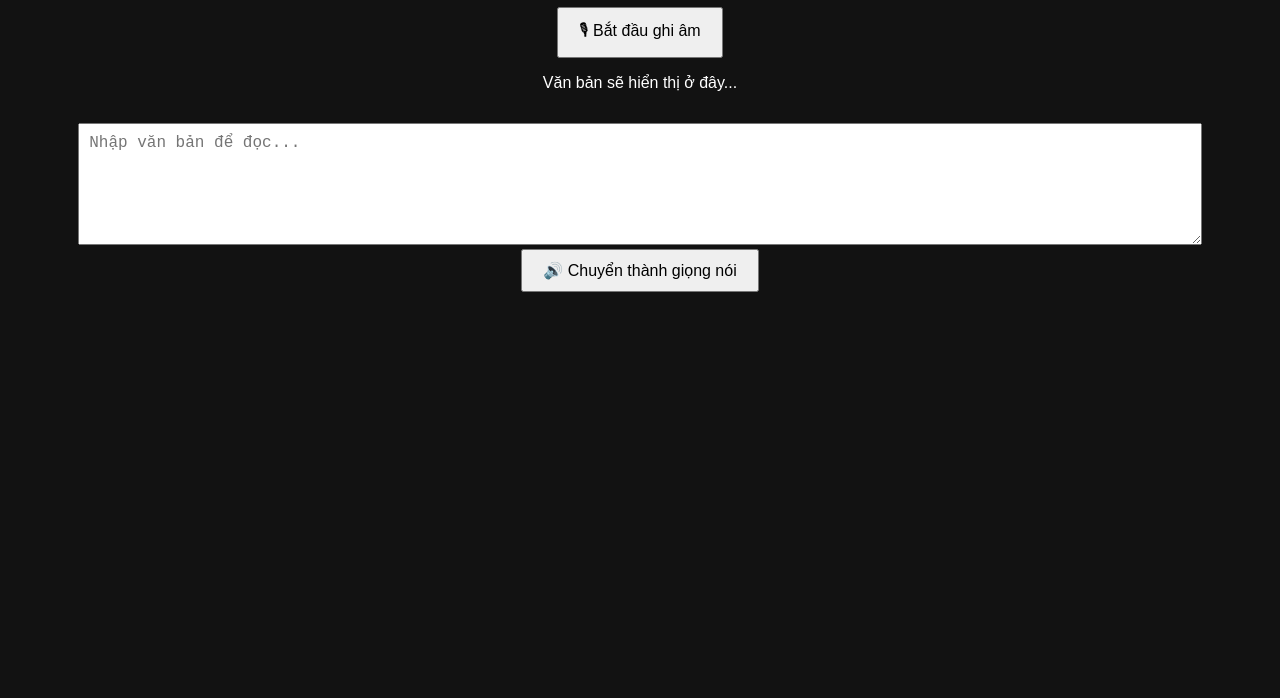
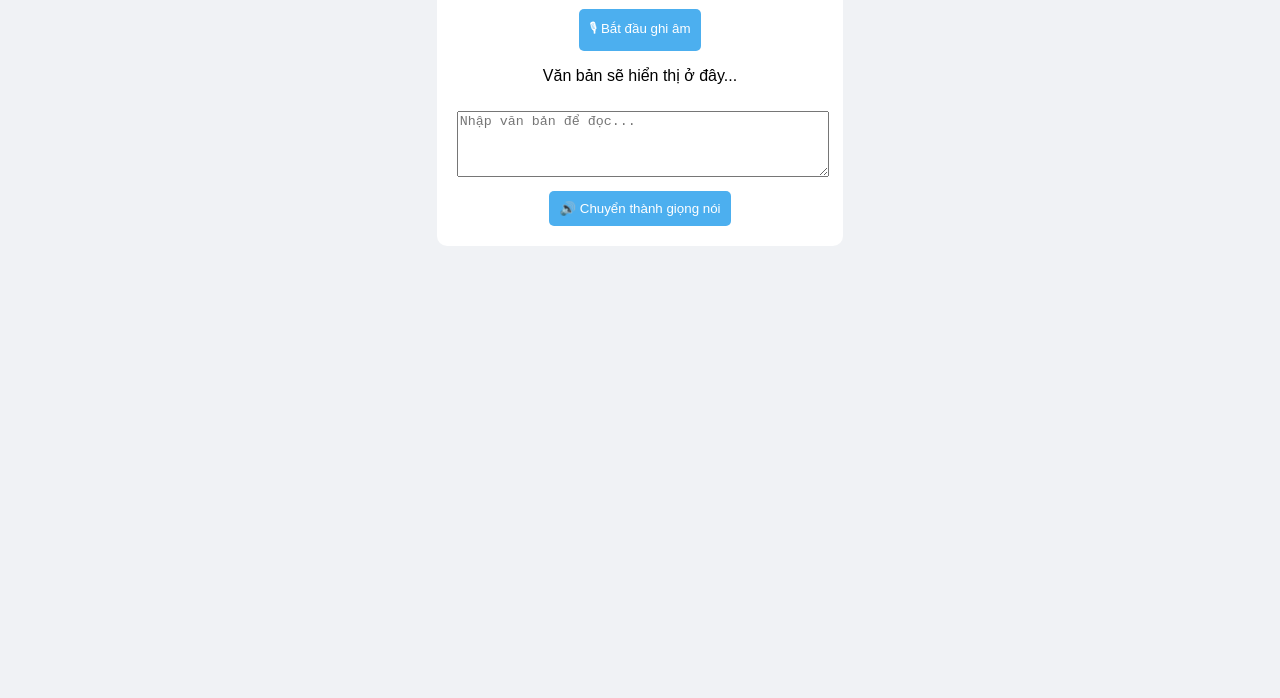
Before and after one commit to TranHuyHoang21092003/stotext, a plain HTML site: page index.html in a window 1280 px wide. Shown: the part 102-800 px from the top of the page. Drawn offline with Linux system fonts and the light colour scheme.

Commit message:
Update style.css

```diff
--- a/style.css
+++ b/style.css
@@ -1,46 +1,28 @@
 body {
-    font-family: Arial, sans-serif;
-    text-align: center;
-    background: #121212;
-    color: white;
-    padding: 20px;
+  font-family: Arial, sans-serif;
+  text-align: center;
+  background: #f0f2f5;
 }
-
-.controls {
-    margin: 15px;
+.container {
+  background: white;
+  padding: 20px;
+  border-radius: 10px;
+  display: inline-block;
 }
-
 button {
-    padding: 10px 20px;
-    font-size: 16px;
-    cursor: pointer;
+  padding: 10px;
+  margin-top: 10px;
+  border: none;
+  background: #4cafef;
+  color: white;
+  border-radius: 5px;
+  cursor: pointer;
 }
-
-#waveform {
-    height: 50px;
-    margin: 20px auto;
-    width: 200px;
-    display: flex;
-    align-items: flex-end;
-    justify-content: space-between;
+button:hover {
+  background: #2196f3;
 }
-
-.bar {
-    width: 4px;
-    background: lime;
-    animation: sound 0.5s infinite;
+textarea {
+  width: 100%;
+  height: 60px;
+  margin-top: 10px;
 }
-
-@keyframes sound {
-    0% { height: 10px; }
-    50% { height: 50px; }
-    100% { height: 10px; }
-}
-
-textarea {
-    width: 90%;
-    height: 100px;
-    margin-top: 15px;
-    font-size: 16px;
-    padding: 10px;
-}
```
